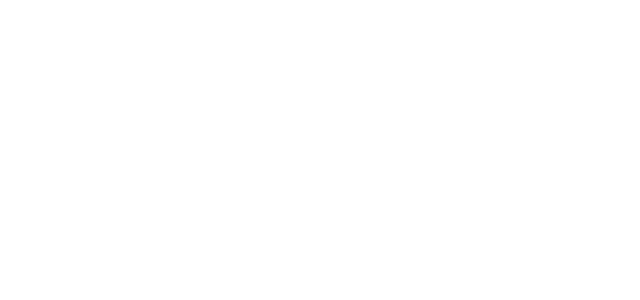
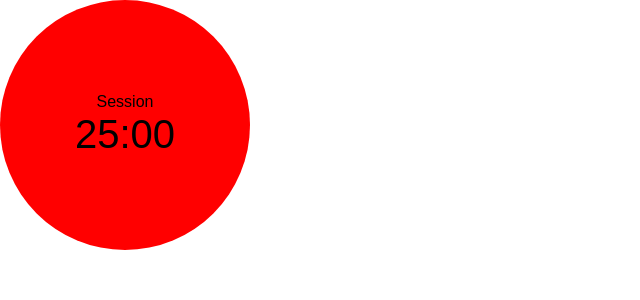
Before and after one commit to VERSAYANA/pomodoro-clock, a React (Create React App) app: page / in a window 1280 px wide. Shown: the top 300 px of the page, without its empty margins (0-640 px from the left). Built offline with nearby package versions, Linux system fonts and the light colour scheme.

Commit message:
Add basic Timer component

```diff
--- a/src/App.css
+++ b/src/App.css
@@ -1,28 +1,3 @@
 .App {
-  text-align: center;
+  font-size: 16px;
 }
-
-.App-logo {
-  animation: App-logo-spin infinite 20s linear;
-  height: 80px;
-}
-
-.App-header {
-  background-color: #222;
-  height: 150px;
-  padding: 20px;
-  color: white;
-}
-
-.App-title {
-  font-size: 1.5em;
-}
-
-.App-intro {
-  font-size: large;
-}
-
-@keyframes App-logo-spin {
-  from { transform: rotate(0deg); }
-  to { transform: rotate(360deg); }
-}
--- a/src/App.js
+++ b/src/App.js
@@ -1,9 +1,14 @@
 import React, { Component } from 'react';
+import Timer from './components/Timer/Timer';
 import './App.css';
 
 class App extends Component {
   render() {
-    return <div className="App" />;
+    return (
+      <div className="App">
+        <Timer />
+      </div>
+    );
   }
 }
 
--- /dev/null
+++ b/src/components/Timer/Timer.css
@@ -0,0 +1,15 @@
+#timer {
+  display: flex;
+  flex-direction: column;
+  justify-content: center;
+  align-items: center;
+  border-radius: 50%;
+  background-color: red;
+  height: 250px;
+  width: 250px;
+}
+#timer-label {
+}
+#time-left {
+  font-size: 40px;
+}
--- /dev/null
+++ b/src/components/Timer/Timer.js
@@ -0,0 +1,13 @@
+import React from 'react';
+import './Timer.css';
+
+const Timer = () => {
+  return (
+    <section id="timer">
+      <span id="timer-label">Session</span>
+      <span id="time-left">25:00</span>
+    </section>
+  );
+};
+
+export default Timer;
--- a/src/index.css
+++ b/src/index.css
@@ -3,3 +3,7 @@ body {
   padding: 0;
   font-family: sans-serif;
 }
+section,
+div {
+  box-sizing: border-box;
+}
```
